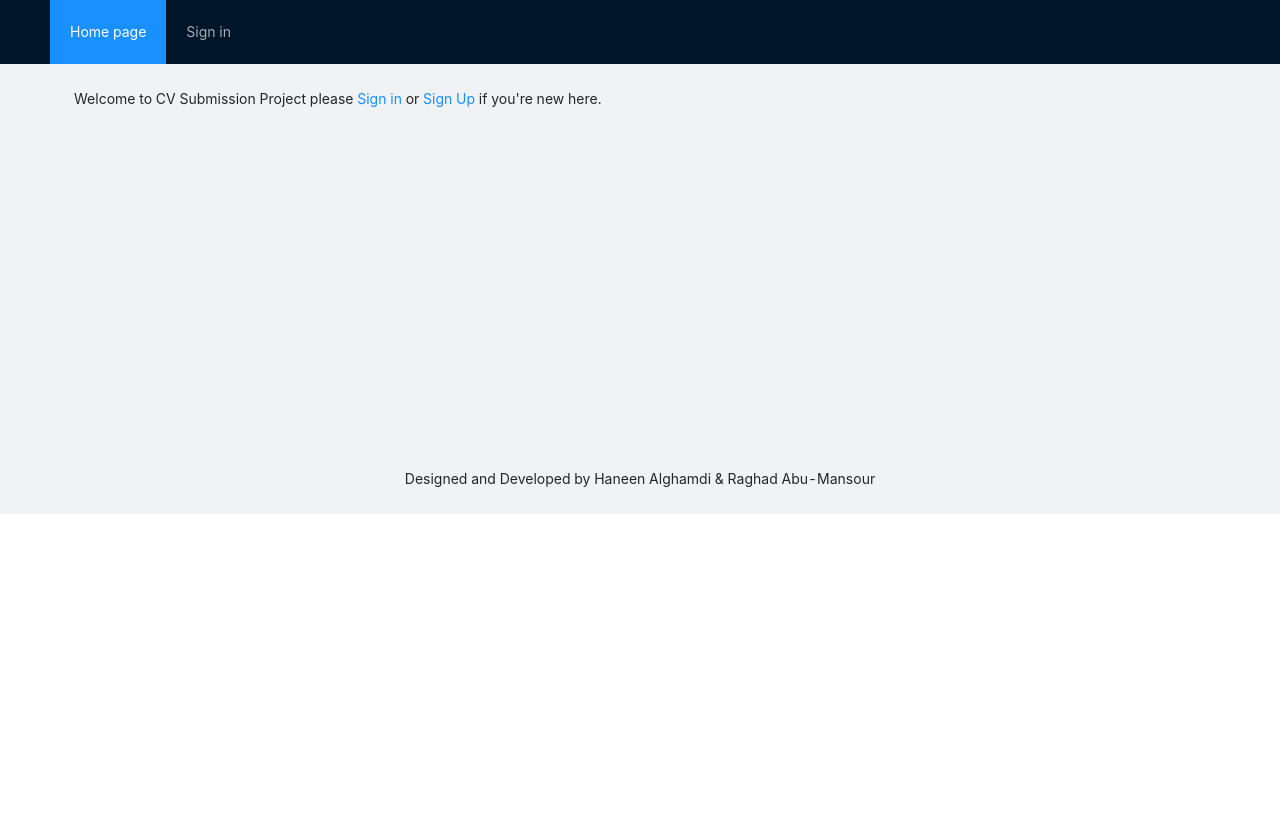
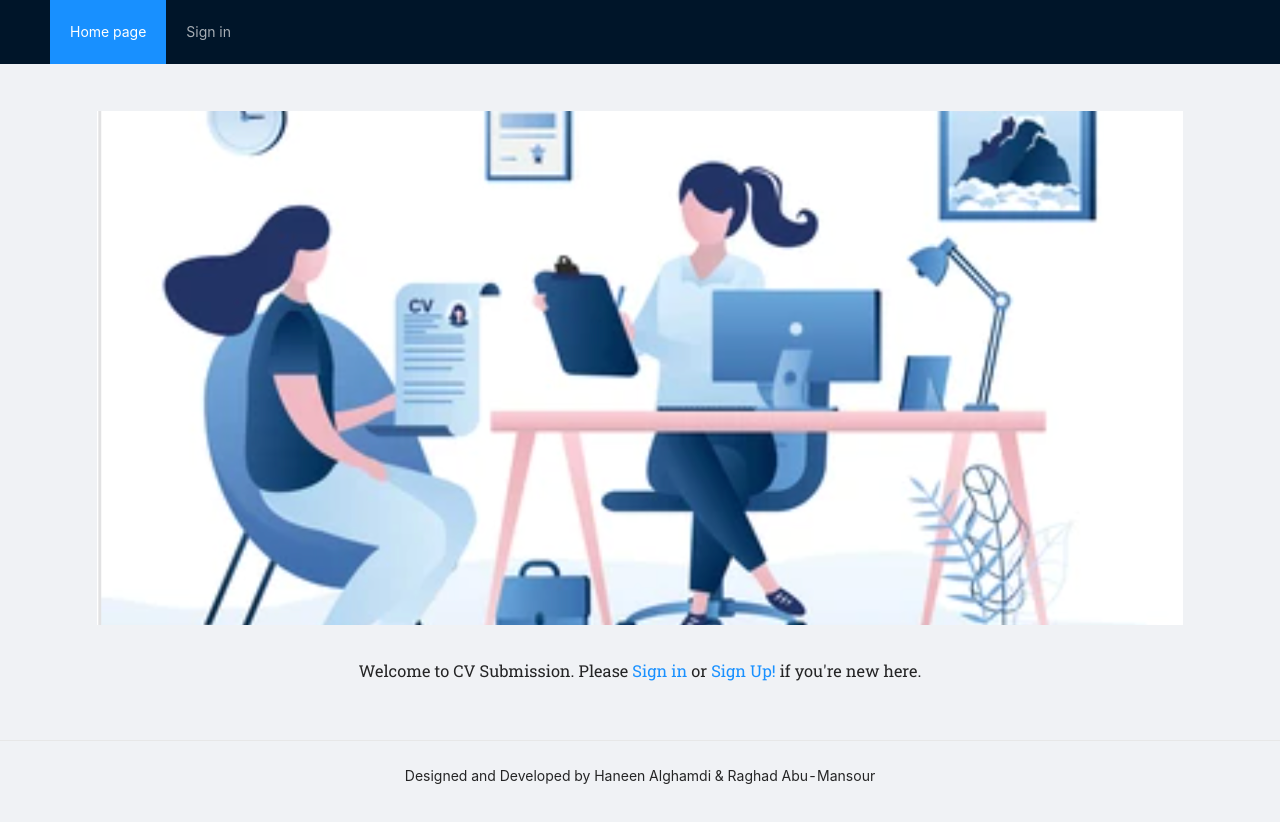
Before and after one commit to CV-Submission/CV-Submission_Frontend, a React (Create React App) app: page / in a window 1280 px wide. Shown: the top 822 px of the page. Before the commit the page ends 800 px from the top, so only its background shows below. Built offline with nearby package versions, Linux system fonts and the light colour scheme.

Commit message:
fixes, styles 0.1

```diff
--- a/public/index.html
+++ b/public/index.html
@@ -24,6 +24,9 @@
       work correctly both with client-side routing and a non-root public URL.
       Learn how to configure a non-root public URL by running `npm run build`.
     -->
+    <style>
+      @import url('https://fonts.googleapis.com/css2?family=Roboto+Slab&display=swap');
+    </style>
     <title>CV Submission App</title>
   </head>
   <body>
--- a/src/App.css
+++ b/src/App.css
@@ -1,9 +1,5 @@
 .App {
 	text-align: center;
-
-	/* display: flex;
-	justify-content: center;
-	align-items: 'center'; */
 }
 
 .App-logo {
--- a/src/App.js
+++ b/src/App.js
@@ -46,11 +46,10 @@ function App() {
 				</Header>
 				<Content
 					className='site-layout'
-					style={{ padding: '0 50px', marginTop: 64 }}>
+					style={{ padding: '0 50px', marginTop: 64, height: '100vh' }}>
 					<div
 						className='site-layout-background'
-						style={{ padding: 24, minHeight: 380 }}>
-
+						style={{ padding: 24, minHeight: 380, height: '100vh' }}>
 						<Switch>
 							<Route exact path='/' render={() => <Home />} />
 							<Route exact path='/sign-up' render={() => <SignUp />} />
@@ -66,11 +65,19 @@ function App() {
 							{/* <Route exact path='/:userName' render={() => <View />} /> */}
 							{/* <Route exact path='/:userName/edit' render={() => <Edit />} /> */}
 						</Switch>
-
 					</div>
 				</Content>
 
-				<Footer style={{ textAlign: 'center' }}>
+				<Footer
+					style={{
+						textAlign: 'center',
+						position: 'fixed',
+						left: '0',
+						bottom: '0',
+						height: '60px',
+						width: '100%',
+						borderTop: '1px solid #E7E7E7',
+					}}>
 					Designed and Developed by Haneen Alghamdi & Raghad Abu-Mansour
 				</Footer>
 			</Router>
--- a/src/components/Home.jsx
+++ b/src/components/Home.jsx
@@ -1,12 +1,16 @@
 import React from 'react';
 import { Link } from 'react-router-dom'
+import './styles.css'
 
 function Home(props) {
     return (
-			<div>
-				Welcome to CV Submission Project please{' '}
-				<Link to='/sign-in'>Sign in</Link> or{' '}
-				<Link to='/sign-up'>Sign Up </Link> if you're new here.
+			<div className='welcome'>
+				<div className='site-img' />
+				<h3>
+					Welcome to CV Submission. Please{' '}
+					<Link to='/sign-in'>Sign in</Link> or{' '}
+					<Link to='/sign-up'>Sign Up! </Link> if you're new here.
+				</h3>
 			</div>
 		);
 }
--- a/src/components/SignIn.jsx
+++ b/src/components/SignIn.jsx
@@ -19,7 +19,7 @@ function SignIn(props) {
 			headers: {'content-type' : 'application/json' }
 		 }
 		axios
-			.post(`http://127.0.0.1:8000/api-token-auth/login`, data ,config )
+			.post(`http://127.0.0.1:8000/api-token-auth/login/`, data ,config )
 			.then((res) => {
 				console.log('------- signed in -----', res);
 				console.log('is this token? ', res.data.token);
--- a/src/components/SignUp.jsx
+++ b/src/components/SignUp.jsx
@@ -11,13 +11,13 @@ function SignUp(props) {
 	const onFinish = (values) => {
 		console.log('Success:', values);
 
-		const data = {
+		const data = JSON.stringify({
 			username: values.username,
 			password: values.password,
-			FirstName: values['first-name'],
-			LastName: values['last-name'],
+			'first-name': values['FirstName'], // small letters + dashes
+			'last-name': values['LastName'],
 			email: values.email, // small 'e'
-		};
+		});
 		const config = {
 			headers: {
 				'content-type': 'application/json',
@@ -46,7 +46,7 @@ function SignUp(props) {
 				onFinish={onFinish}>
 				<Form.Item
 					label='First Name'
-					name='first-name'
+					name='FirstName'
 					rules={[
 						{
 							required: true,
@@ -64,7 +64,7 @@ function SignUp(props) {
 				</Form.Item>
 				<Form.Item
 					label='Last Name'
-					name='last-name'
+					name='LastName'
 					rules={[
 						{
 							required: true,
--- a/src/components/Submission/View.jsx
+++ b/src/components/Submission/View.jsx
@@ -1,5 +1,6 @@
-import React, { useState } from 'react';
+import React, { useState, useEffect } from 'react';
 import { Button, Collapse, Row, Col } from 'antd';
+import axios from 'axios'
 import { useHistory } from 'react-router-dom';
 // import { createBrowserHistory } from 'history';
 
@@ -32,6 +33,50 @@ function View(props) {
 			file: "file"
 		}],
 	});
+	const [userData, serUserData] = useState() // from server
+	const [submission_id, setSubmission_id] = useState()
+
+	useEffect(()=>{
+		let effect_submission_id;
+		const config = {
+			headers: {
+				'content-type': 'application/json',
+				Authorization: `Token ${localStorage.getItem('userToken')}`,
+			},
+		};
+		const params = {
+			user_Id : "test20"
+		}
+		axios.get(`http://127.0.0.1:8000/api/UserDetial/`, {params}, config).then(res=>{
+			// console.log("=== responce in view ====", res)
+			effect_submission_id = res.data[0].submission_id
+
+		}).catch(err=> console.log("======== ERROR in view =====", err))
+
+		console.log('submission id ', effect_submission_id)
+
+		axios
+			.get(`http://127.0.0.1:8000/api-token-auth/user/`, config)
+			.then((res) => {
+				console.log('=== responce in view ====', res);
+			})
+			.catch((err) => console.log('======== ERROR in view =====', err));
+
+
+		// axios
+		// 	.get(`http://localhost:8000/api/Submission/`, config)
+		// 	.then((res) => {
+		// 		console.log('=== responce in view ====', res);
+		// 	})
+		// 	.catch((err) => console.log('======== ERROR in view =====', err));
+
+			axios
+				.get(`http://localhost:8000/api/User/`, config)
+				.then((res) => {
+					console.log('=== responce in view ====', res);
+				})
+				.catch((err) => console.log('======== ERROR in view =====', err));
+	}, [])
 
 	const handleClick = () => {
 		console.log("edit clicked")
--- a/src/components/styles.css
+++ b/src/components/styles.css
@@ -1,19 +1,40 @@
 /* --- Sign in Sign Up Forms Style --- */
 .sign-form {
 	max-width: 300px;
-}
-.sign-form-forgot {
-	float: right;
 }
 .sign-form-button {
 	width: 100%;
 }
 .container {
 	text-align: center;
-
 	display: flex;
 	justify-content: center;
 	align-items: center;
 }
 
 /* --- Style --- */
+
+/* --- Home - welcome --- */
+
+.welcome {
+	height: 70vh;
+	width: 100%;
+	padding: 2%;
+	font-family: 'Roboto Slab', serif;
+}
+.welcome h3 {
+	margin-top: 3%;
+	text-align: center;
+}
+.site-img {
+	background-image: url(.././images/welcome-cv.png);
+	background-repeat: repeat;
+	background-position: center;
+	background-size: cover;
+	height: 100%;
+	width: 100%;
+	text-align: center;
+	margin:0;
+}
+
+/* --- Style --- */
```
Also changed, not shown: src/images/welcome-cv.png (added).
